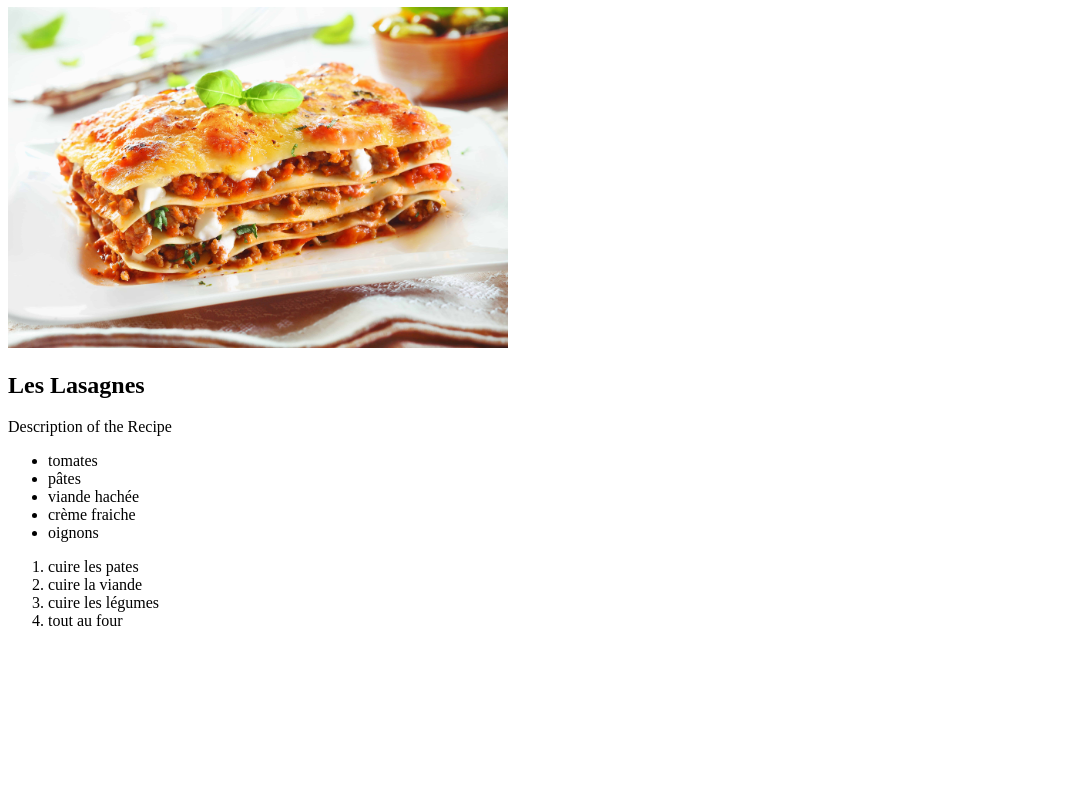
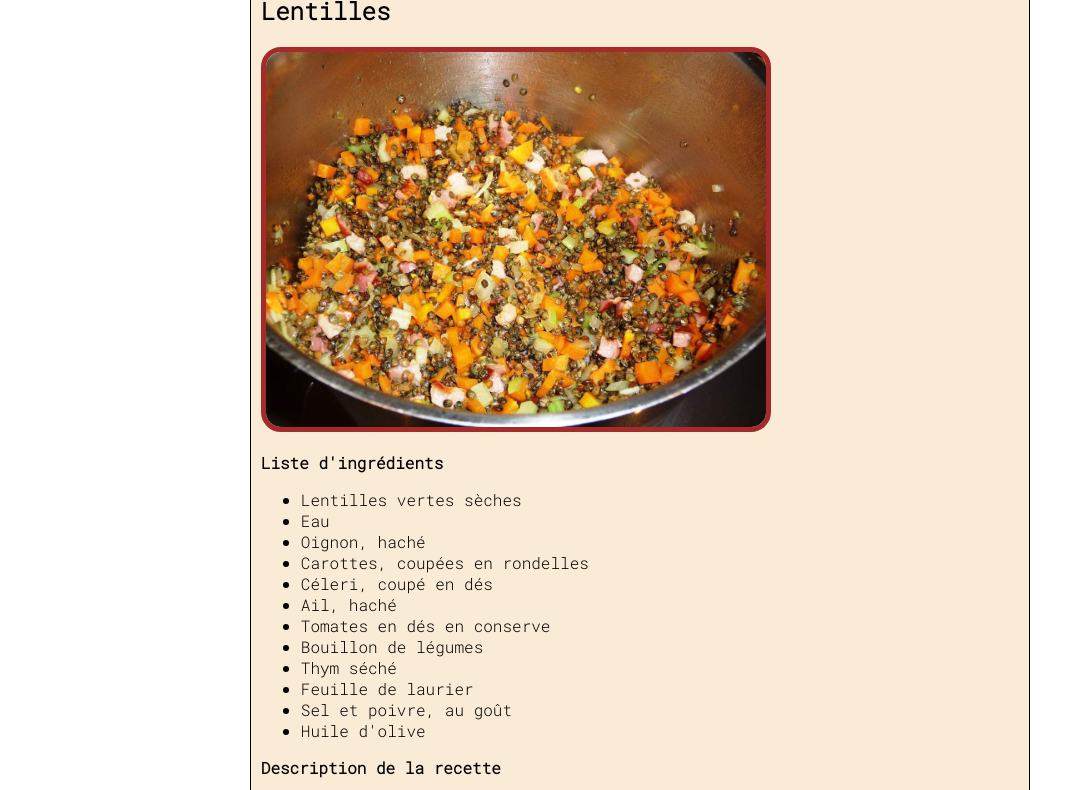
Before and after one commit to ThomasPhpn/odin-recipes, a plain HTML site: page recipes/lentilles.html in a window 1280 px wide. Shown: the part 73-863 px from the top of the page, without its empty margins (0-1085 px from the left). Before the commit the page ends 800 px from the top, so only its background shows below. Drawn offline with Linux system fonts and the light colour scheme.

Commit message:
Ajout de recettes et feuille CSS

```diff
--- a/recipes/lentilles.html
+++ b/recipes/lentilles.html
@@ -3,26 +3,42 @@
     <head>
         <meta charset="UTF-8">
         <meta name="viewport" content="width=device-width, initial-scale=1.0">
-        <title>Document</title>
-    </head>
+        <link rel="stylesheet" href="../style.css">
+        <link rel="preconnect" href="https://fonts.googleapis.com">
+        <link rel="preconnect" href="https://fonts.gstatic.com" crossorigin>
+        <link href="https://fonts.googleapis.com/css2?family=Roboto+Mono:wght@100;200;300&display=swap" rel="stylesheet">
+        <title>Les lentilles</title>
+        </head>
     <body>
-        <h1>Lasagnes</h1>
+    <section id="zone1">
+        <h3><a href="../index.html">back</a></h3>
+        <h2>Lentilles</h2>
 
-        <img src="../images/lasagnes.jpg" alt="images de lasagnes" width="500">
-        <h2>Les Lasagnes</h2>
-        <p>Description of the Recipe</p>
+        <img src="../images/lentilles.jpeg" alt="images de lentilles" width="500">
+        <p class="mini-title">Liste d'ingrédients</p>
         <ul>
-            <li>tomates</li>
-            <li>pâtes</li>
-            <li>viande hachée</li>
-            <li>crème fraiche</li>
-            <li>oignons</li>
+            <li>Lentilles vertes sèches</li>
+            <li>Eau</li>
+            <li>Oignon, haché</li>
+            <li>Carottes, coupées en rondelles</li>
+            <li>Céleri, coupé en dés</li>
+            <li>Ail, haché</li>
+            <li>Tomates en dés en conserve</li>
+            <li>Bouillon de légumes</li>
+            <li>Thym séché</li>
+            <li>Feuille de laurier</li>
+            <li>Sel et poivre, au goût</li>
+            <li>Huile d'olive</li>
         </ul>
+
+        <p class="mini-title">Description de la recette</p>
         <ol>
-            <li>cuire les pates</li>
-            <li>cuire la viande</li>
-            <li>cuire les légumes</li>
-            <li>tout au four</li>
+            <li>Dans une grande casserole, faites chauffer un peu d'huile d'olive à feu moyen.</li>
+            <li>Ajoutez l'oignon, l'ail, les carottes et le céleri dans la casserole et faites revenir pendant quelques minutes jusqu'à ce qu'ils soient tendres.</li>
+            <li>Ajoutez les lentilles, les tomates en dés, le bouillon de légumes, le thym, la feuille de laurier, le sel et le poivre dans la casserole. Mélangez bien.</li>
+            <li>Portez le tout à ébullition, puis réduisez le feu à doux et laissez mijoter à couvert pendant environ 30 à 40 minutes, ou jusqu'à ce que les lentilles soient tendres.</li>
+            <li>Retirez la feuille de laurier et servez chaud.</li>
         </ol>
+    </section>
     </body>
     </html>
--- /dev/null
+++ b/style.css
@@ -0,0 +1,45 @@
+#zone1
+{
+    font-family:'Roboto Mono';
+    background-color: antiquewhite;
+    border: 1px solid;
+    width: 60%;
+    margin-left: auto;
+    margin-right: auto;
+    padding: 10px;
+}
+h1
+{
+    color: rgb(18, 71, 139);
+    font-size: 3em;
+}
+h3
+{
+    color: rgb(13, 87, 11);
+    font-size: 0.8em;
+}
+.mini-title
+{
+    font-weight: bold;
+}
+.main-list li
+{
+    list-style-type: none;
+}
+a
+{
+    text-decoration: none;
+    color: brown;
+    font-weight: bold;
+    padding: 0px;
+    margin: 0px;
+}
+a:hover
+{
+    color: rgb(83, 14, 14);
+}
+img
+{
+    border: solid brown 5px;
+    border-radius: 20px;
+}
```
Also changed, not shown: index.html (+16 -5 lines), recipes/lasagna.html (+38 -17 lines), recipes/puree.html (+26 -14 lines), images/lentilles.jpeg (added), images/puree.webp (added).
